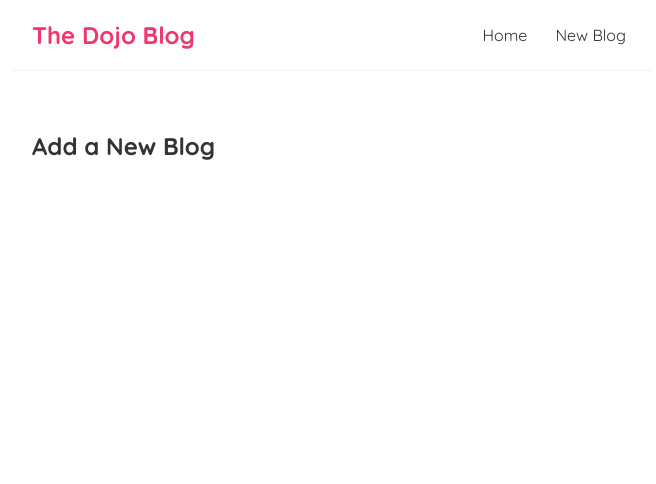
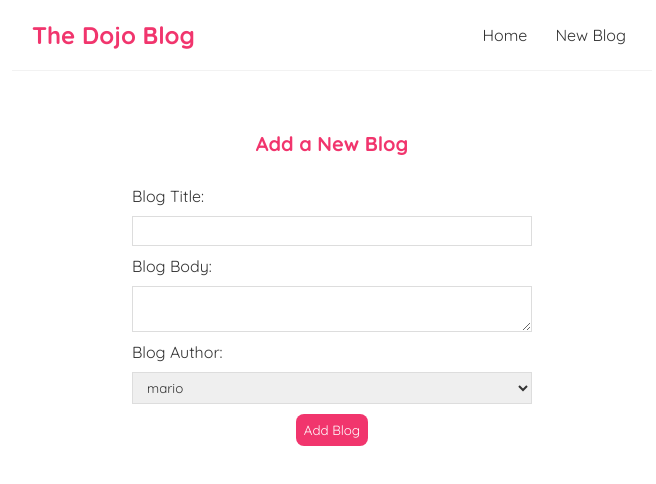
Before and after one commit to brittaniejose/react-tutorial, a React (Create React App) app: page /create in a window 1280 px wide. Shown: the top 484 px of the page, without its empty margins (308-964 px from the left). Built offline with nearby package versions, Linux system fonts and the light colour scheme.

Commit message:
added form, fetch new, delete, 404

```diff
--- a/data/db.json
+++ b/data/db.json
@@ -11,6 +11,12 @@
       "body": "Why do we use it?\nIt is a long established fact that a reader will be distracted by the readable content...",
       "author": "yoshi",
       "id": 2
+    },
+    {
+      "title": "hello ninjas",
+      "body": "Lorem ipsum dolor sit amet, consectetur adipiscing elit. Ut at nisi viverra, interdum mi a, pellentesque mi. Mauris non placerat justo, sed molestie purus. Nam varius volutpat arcu vel rhoncus. Quisque et pharetra ligula. Aenean hendrerit tincidunt enim eu tempor. Sed pretium lectus ullamcorper ante pretium, eu hendrerit est laoreet. Nullam eget odio porttitor, malesuada elit eu, vehicula sem. Curabitur congue ligula nec nisi tempus dapibus.\n\nNullam neque tortor, maximus sodales ante ac, vehicula aliquet ipsum. Donec tellus mi, dignissim pulvinar auctor id, vestibulum quis risus. Maecenas accumsan hendrerit urna euismod convallis. Aenean quis tellus vitae massa elementum ullamcorper et eget odio. Etiam at ante id dui imperdiet congue. Donec ac maximus dui, at hendrerit ex. Vivamus eget varius mi. Vivamus sit amet risus malesuada, commodo dolor blandit, aliquet lectus. Duis lectus sem, rutrum vel elementum sit amet, tincidunt at nibh. Nam metus dui, ornare at venenatis tempor, malesuada quis enim. Vestibulum pretium purus dui, nec sodales neque condimentum eget. Sed justo augue, pharetra quis urna at, viverra mattis eros. Aliquam erat volutpat.",
+      "author": "yoshi",
+      "id": 6
     }
   ]
 }
--- a/src/App.js
+++ b/src/App.js
@@ -3,6 +3,7 @@ import Home from './Home';
 import { BrowserRouter as Router, Route, Switch } from 'react-router-dom';
 import Create from './Create';
 import BlogDetails from './BlogDetails';
+import NotFound from './NotFound';
 
 function App() {
   return (
@@ -22,6 +23,10 @@ function App() {
             <Route path="/blogs/:id">
               <BlogDetails />
             </Route>
+            {/* '*' means catch any other route */}
+            <Route path="*">
+              <NotFound />
+            </Route>
           </Switch>
         </div>
       </div>
--- a/src/BlogDetails.js
+++ b/src/BlogDetails.js
@@ -1,9 +1,18 @@
-import { useParams } from 'react-router-dom';
+import { useParams, useHistory } from 'react-router-dom';
 import useFetch from './useFetch';
 
 const BlogDetails = () => {
     const { id } = useParams();
     const { data: blog, error, isPending } = useFetch("http://localhost:8000/blogs/" + id);
+    const history = useHistory();
+
+    const handleClick = () => {
+        fetch("http://localhost:8000/blogs/" + blog.id, {
+            method: 'DELETE'
+        }).then(() => {
+            history.push('/')
+        })
+    }
 
     return (
         <div className="blog-details">
@@ -14,6 +23,7 @@ const BlogDetails = () => {
                     <h2>{ blog.title }</h2>
                     <p>Written by { blog.author }</p>
                     <div>{ blog.body }</div>
+                    <button onClick={handleClick}>Delete</button>
                 </article>
             )}
         </div>
--- a/src/Create.js
+++ b/src/Create.js
@@ -1,7 +1,63 @@
+import { useState } from "react";
+import { useHistory } from "react-router-dom";
+
 const Create = () => {
+    const [title, setTitle] = useState('');
+    const [body, setBody] = useState('');
+    const [author, setAuthor] = useState('mario');
+    const [isPending, setIsPending] = useState(false);
+    const history = useHistory();
+
+    const handleSubmit = (e) => {
+        e.preventDefault();
+        const blog = { title, body, author };
+
+        setIsPending(true);
+
+        fetch("http://localhost:8000/blogs", {
+            method: 'POST',
+            headers: { "Content-Type": "application/json" },
+            body: JSON.stringify(blog)
+        }).then(() => {
+            console.log('new blog added');
+            setIsPending(false);
+            // go back to previous page
+            // history.go(-1);
+            // go back to home page
+            history.push('/');
+        })
+
+    }
+
     return (
         <div className="create">
             <h2>Add a New Blog</h2>
+            <form onSubmit={handleSubmit}>
+                <label>Blog Title:</label>
+                <input
+                    type="text"
+                    required
+                    value={title}
+                    onChange={(e) => setTitle(e.target.value)}
+                />
+                <label>Blog Body:</label>
+                <textarea
+                required
+                value={body}
+                onChange={(e) => setBody(e.target.value)}
+                ></textarea>
+                <label>Blog Author:</label>
+                <select
+                value={author}
+                onChange={(e) => setAuthor(e.target.value)}
+                >
+                    <option value="mario">mario</option>
+                    <option value="yoshi">yoshi</option>
+                </select>
+                { !isPending && <button>Add Blog</button>}
+                {/* changed add blog button to loading button when fetch "post" is pending */}
+                { isPending && <button disabled>Adding Blog...</button>}
+            </form>
         </div>
      );
 }
--- /dev/null
+++ b/src/NotFound.js
@@ -0,0 +1,13 @@
+import { Link } from "react-router-dom";
+
+const NotFound = () => {
+    return (
+        <div className="not-found">
+            <h2>Sorry</h2>
+            <p>That page cannot be found</p>
+            <Link to='/'>Back to the homepage...</Link>
+        </div>
+     );
+}
+
+export default NotFound;
--- a/src/index.css
+++ b/src/index.css
@@ -62,3 +62,44 @@
 .blog-details div {
   margin: 20px 0;
 }
+
+.blog-details button {
+  background: #f1356d;
+  color: #fff;
+  border: 0;
+  padding: 8px;
+  border-radius: 8px;
+  cursor: pointer;
+}
+
+/* create new blog form */
+.create {
+  max-width: 400px;
+  margin: 0 auto;
+  text-align: center;
+}
+.create label {
+  text-align: left;
+  display: block;
+}
+.create h2 {
+  font-size: 20px;
+  color: #f1356d;
+  margin-bottom: 30px;
+}
+.create input, .create textarea, .create select {
+  width: 100%;
+  padding: 6px 10px;
+  margin: 10px 0;
+  border: 1px solid #ddd;
+  box-sizing: border-box;
+  display: block;
+}
+.create button {
+  background: #f1356d;
+  color: #fff;
+  border: 0;
+  padding: 8px;
+  border-radius: 8px;
+  cursor: pointer;
+}
```
Lines whose indentation alone changed are shown as unchanged.
